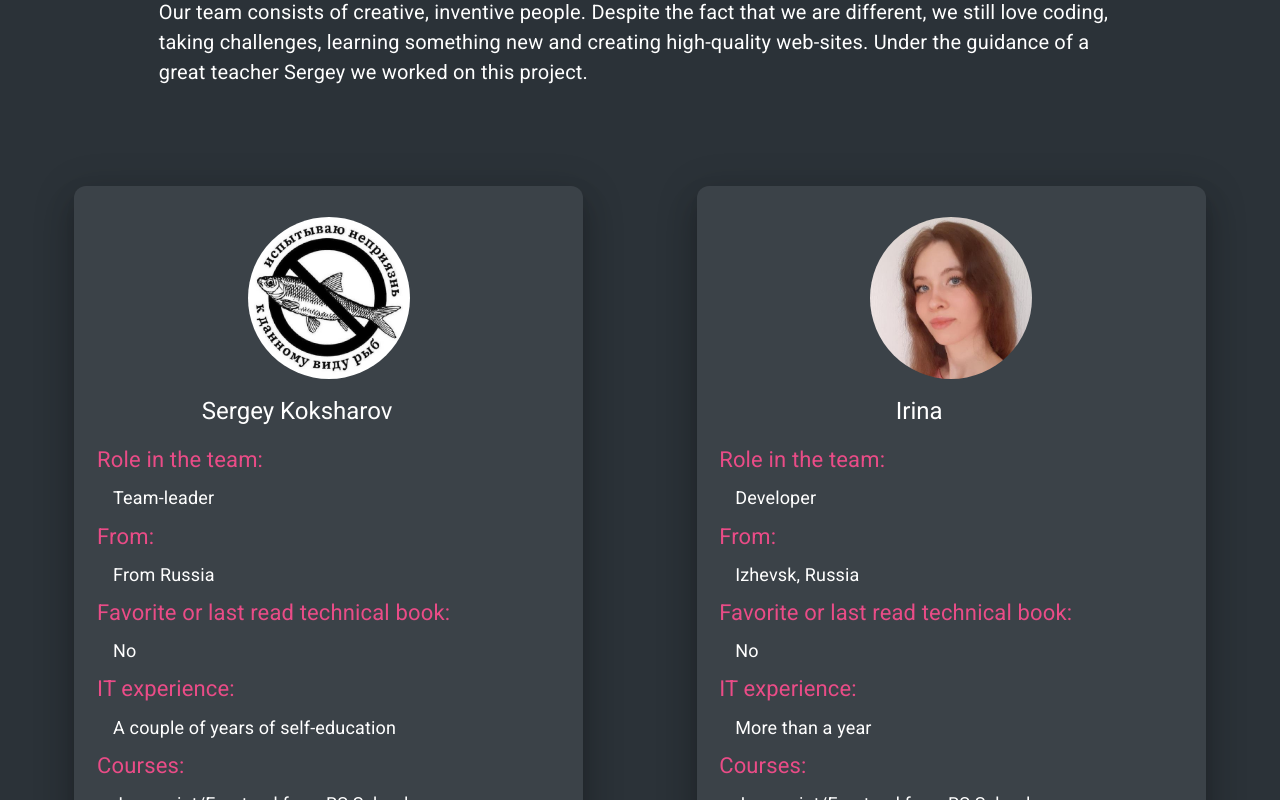
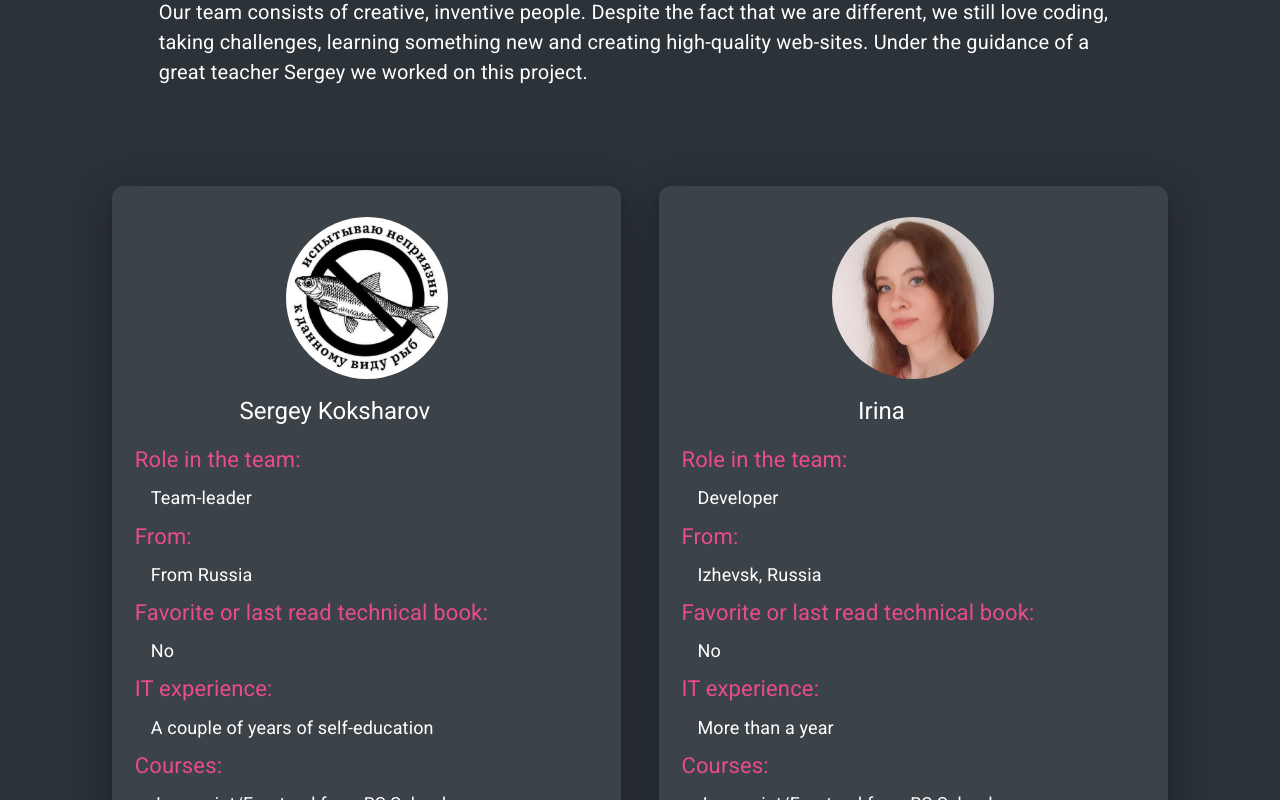
Before and after one commit to gentoosiast/graphiql-app, a React (Vite) app: page / in a window 1280 px wide. Shown: the part 380-1180 px from the top of the page. Built offline with nearby package versions, Linux system fonts and the light colour scheme; no server answers.

Commit message:
refactor: change developers to objects, correct flex

```diff
--- a/src/components/MemberCard/MemberCard.tsx
+++ b/src/components/MemberCard/MemberCard.tsx
@@ -3,13 +3,22 @@ import { styled } from '@mui/material/styles';
 
 import { useI18NContext } from '@/contexts/i18n';
 
-type Developer = string[];
-
-type MemberCardProps = {
-  developer: Developer;
+type Developer = {
+  avatarSrc: string;
+  book: string;
+  cources: string;
+  experience: string;
+  from: string;
+  name: string;
+  pets: string;
+  role: string;
+  talent: string;
 };
 
+type MemberCardProps = { developer: Developer };
+
 export const MemberCard = ({ developer }: MemberCardProps): JSX.Element => {
+  const { avatarSrc, book, cources, experience, from, name, pets, role, talent } = developer;
   const MemberText = styled('div')(() => ({
     alignItems: 'center',
     display: 'flex',
@@ -39,7 +48,7 @@ export const MemberCard = ({ developer }: MemberCardProps): JSX.Element => {
       <Stack alignItems="center" justifyContent="center">
         <Avatar
           alt="teammember"
-          src={`${developer[8]}`}
+          src={`${avatarSrc}`}
           sx={{
             height: '20%',
             marginTop: 1,
@@ -48,21 +57,21 @@ export const MemberCard = ({ developer }: MemberCardProps): JSX.Element => {
         />
       </Stack>
       <MemberText>
-        <CardHeader color="primary" title={`${translate(developer[0])}`} />
+        <CardHeader color="primary" title={`${translate(name)}`} />
         <MemberDescriptionPoint>{translate('role')}</MemberDescriptionPoint>
-        <ListItem>{translate(developer[1])}</ListItem>
+        <ListItem>{translate(role)}</ListItem>
         <MemberDescriptionPoint>{translate('from')}</MemberDescriptionPoint>
-        <ListItem>{translate(developer[2])}</ListItem>
+        <ListItem>{translate(from)}</ListItem>
         <MemberDescriptionPoint>{translate('book')}</MemberDescriptionPoint>
-        <ListItem>{translate(developer[3])}</ListItem>
+        <ListItem>{translate(book)}</ListItem>
         <MemberDescriptionPoint>{translate('experience')}</MemberDescriptionPoint>
-        <ListItem>{translate(developer[4])}</ListItem>
+        <ListItem>{translate(experience)}</ListItem>
         <MemberDescriptionPoint>{translate('courses')}</MemberDescriptionPoint>
-        <ListItem>{translate(developer[5])}</ListItem>
+        <ListItem>{translate(cources)}</ListItem>
         <MemberDescriptionPoint>{translate('talent')}</MemberDescriptionPoint>
-        <ListItem>{translate(developer[6])}</ListItem>
+        <ListItem>{translate(talent)}</ListItem>
         <MemberDescriptionPoint>{translate('pets')}</MemberDescriptionPoint>
-        <ListItem>{translate(developer[7])}</ListItem>
+        <ListItem>{translate(pets)}</ListItem>
       </MemberText>
     </Box>
   ) : (
--- a/src/features/data/developers.ts
+++ b/src/features/data/developers.ts
@@ -1,35 +1,35 @@
 export const developers = [
-  [
-    'sergeyWelcomeName',
-    'sergeyWelcomeRole',
-    'sergeyWelcomeFrom',
-    'sergeyWelcomeBook',
-    'sergeyWelcomeExperience',
-    'sergeyWelcomeCourses',
-    'sergeyWelcomeTalent',
-    'sergeyWelcomePets',
-    '/sergey.jpg',
-  ],
-  [
-    'iraWelcomeName',
-    'iraWelcomeRole',
-    'iraWelcomeFrom',
-    'iraWelcomeBook',
-    'iraWelcomeExperience',
-    'iraWelcomeCourses',
-    'iraWelcomeTalent',
-    'iraWelcomePets',
-    '/ira.jpg',
-  ],
-  [
-    'kateWelcomeName',
-    'kateWelcomeRole',
-    'kateWelcomeFrom',
-    'kateWelcomeBook',
-    'kateWelcomeExperience',
-    'kateWelcomeCourses',
-    'kateWelcomeTalent',
-    'kateWelcomePets',
-    '/kate.jpg',
-  ],
+  {
+    avatarSrc: '/sergey.jpg',
+    book: 'sergeyWelcomeBook',
+    cources: 'sergeyWelcomeCourses',
+    experience: 'sergeyWelcomeExperience',
+    from: 'sergeyWelcomeFrom',
+    name: 'sergeyWelcomeName',
+    pets: 'sergeyWelcomePets',
+    role: 'sergeyWelcomeRole',
+    talent: 'sergeyWelcomeTalent',
+  },
+  {
+    avatarSrc: '/ira.jpg',
+    book: 'iraWelcomeBook',
+    cources: 'iraWelcomeCourses',
+    experience: 'iraWelcomeExperience',
+    from: 'iraWelcomeFrom',
+    name: 'iraWelcomeName',
+    pets: 'iraWelcomePets',
+    role: 'iraWelcomeRole',
+    talent: 'iraWelcomeTalent',
+  },
+  {
+    avatarSrc: '/kate.jpg',
+    book: 'kateWelcomeBook',
+    cources: 'kateWelcomeCourses',
+    experience: 'kateWelcomeExperience',
+    from: 'kateWelcomeFrom',
+    name: 'kateWelcomeName',
+    pets: 'kateWelcomePets',
+    role: 'kateWelcomeRole',
+    talent: 'kateWelcomeTalent',
+  },
 ];
--- a/src/features/misc/routes/WelcomePage.tsx
+++ b/src/features/misc/routes/WelcomePage.tsx
@@ -45,12 +45,12 @@ export const WelcomePage = (): JSX.Element => {
       <Box
         display={'flex'}
         flexWrap={'wrap'}
-        justifyContent={{ lg: 'space-between', md: 'space-between', sm: 'center' }}
+        justifyContent={{ lg: 'space-evenly', md: 'space-evenly', sm: 'center' }}
         padding={'3%'}
         width={'100%'}
       >
         {developers.map((developer) => (
-          <MemberCard developer={developer} key={`${developer[0]}`} />
+          <MemberCard developer={developer} key={`${developer.name}`} />
         ))}
       </Box>
       <Box
```
